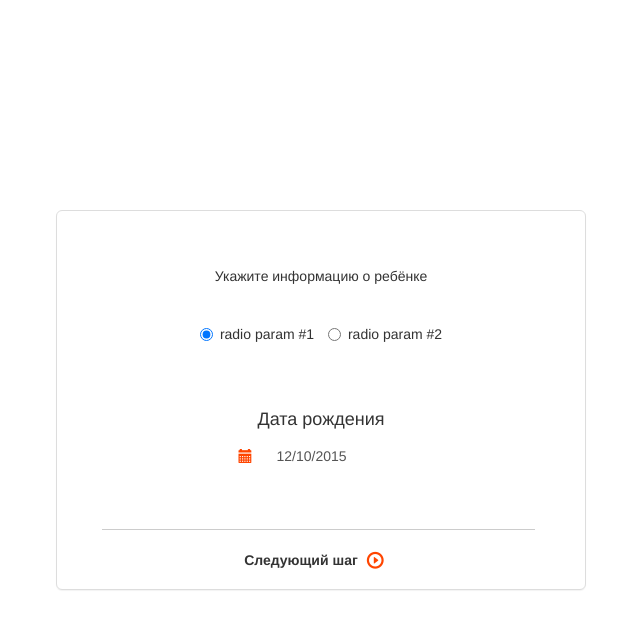
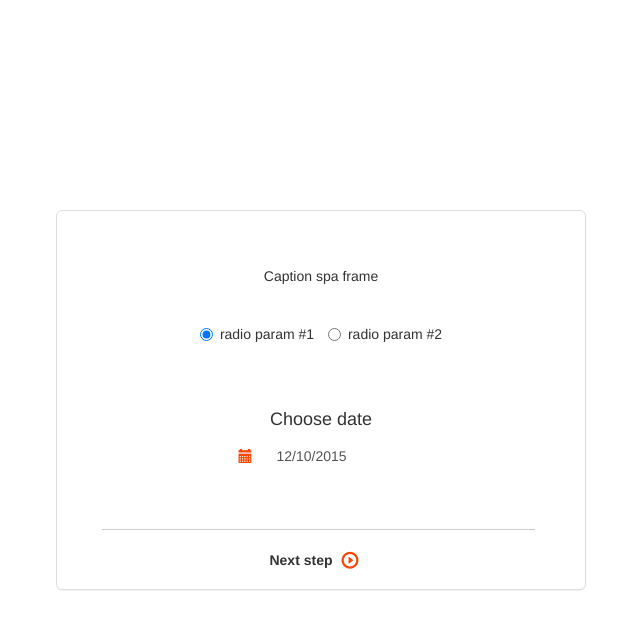
Before and after one commit to bermud-ru/index.spa.php, a PHP site: page /index.phtml in a window 1280 px wide. Shown: the top 629 px of the page, without its empty margins (319-959 px from the left). Run offline with PHP 8.4, Linux system fonts and the light colour scheme; some libraries are stand-ins or nearby versions.

Commit message:
10/12/2015 first commit

```diff
--- a/index.phtml
+++ b/index.phtml
@@ -24,14 +24,14 @@
         <div class="jumbotron panel panel-default">
             <form action="/index.php" method="post" datatype="html">
                 <div class="row">
-                    <h5>Укажите информацию о ребёнке</h5>
+                    <h5>Caption spa frame</h5>
                 </div>
                 <div class="row jumbotron-padding">
                     <label class="radio-inline"><input type="radio" name="json[radioGroup]" value="1" checked="checked"> radio param #1</label>
                     <label class="radio-inline"><input type="radio" name="json[radioGroup]" value="2"> radio param #2</label>
                 </div>
                 <div class="row jumbotron-padding">
-                    <h4>Дата рождения</h4>
+                    <h4>Choose date</h4>
                     <div class="col-sm-3"></div>
                     <div class="col-sm-6 ">
                         <div class="form-group">
@@ -44,7 +44,7 @@
                     <div class="col-sm-3"></div>
                 </div>
                 <div class="row next hrcolor">
-                    <div class="form-group nextStep"><span>Следующий шаг</span><i class="glyphicon glyphicon-play-circle"></i></div>
+                    <div class="form-group nextStep"><span>Next step</span><i class="glyphicon glyphicon-play-circle"></i></div>
                 </div>
             </form>
             <script type="text/javascript">
```
